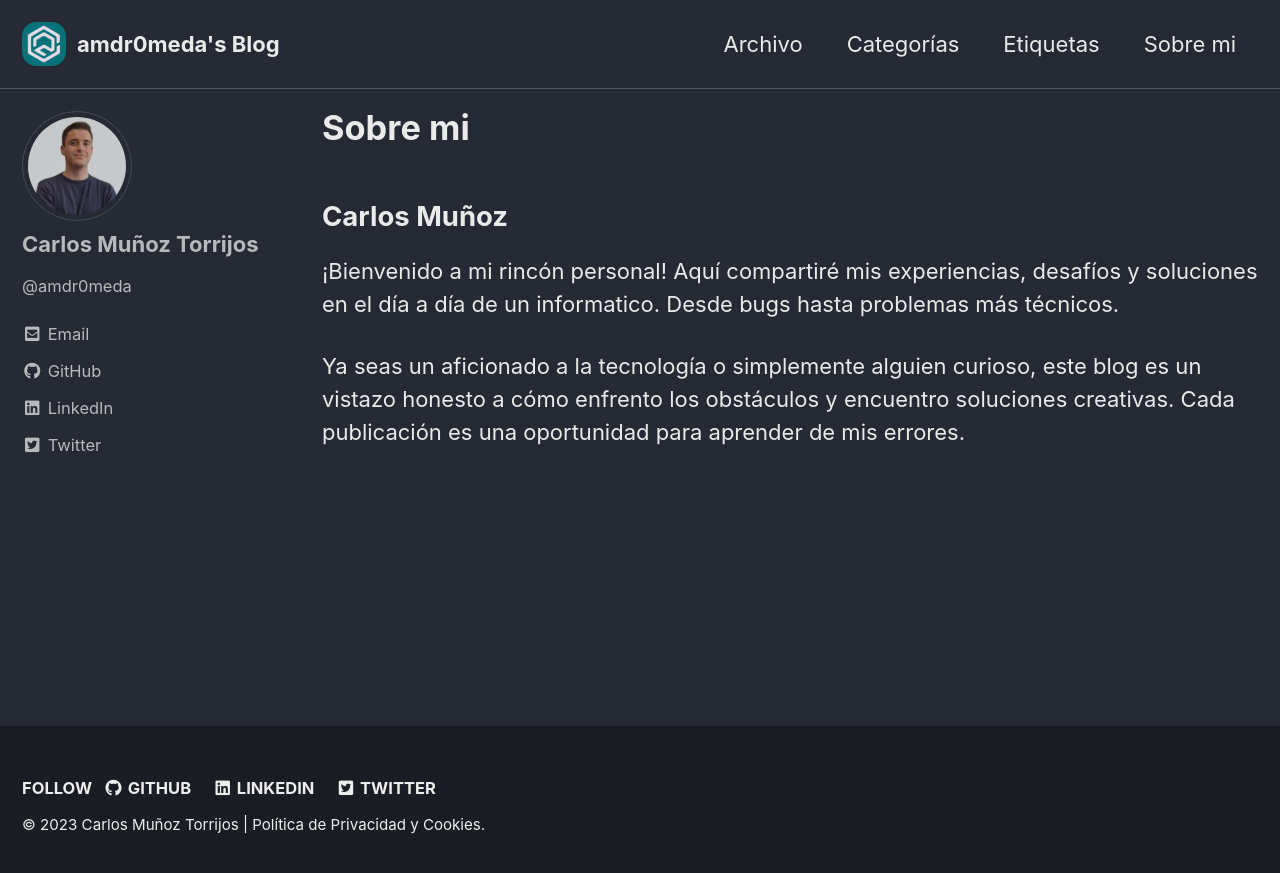
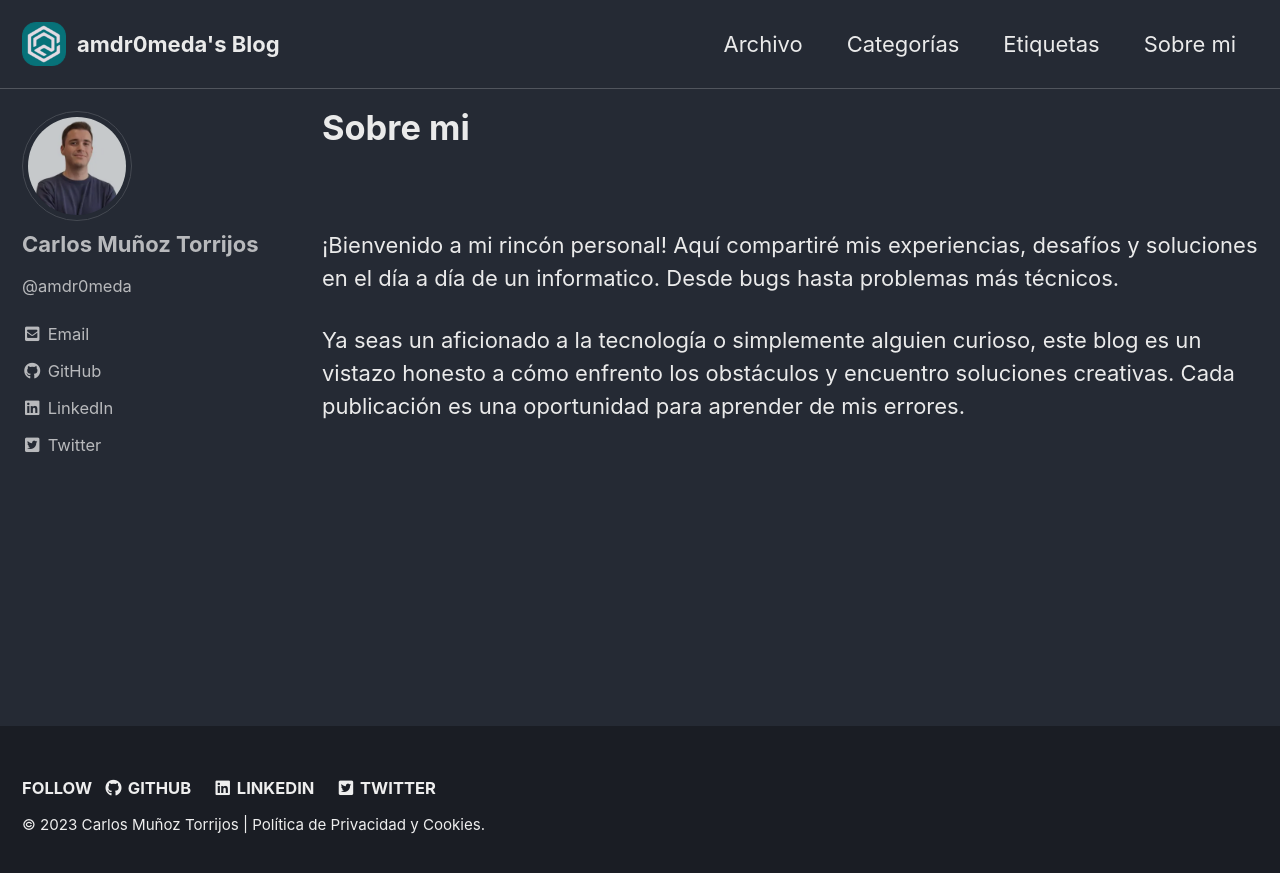
Before and after one commit to Amdr0meda/Personal_website, a Jekyll site: the page built from _pages/es/about-me.md, in a window 1280 px wide. Shown: the top 873 px of the page. Built offline with Jekyll 4.4.1, drawn with Linux system fonts in a browser that asks for light colours; cached includes are drawn as plain includes.

Commit message:
Update about-me.md

```diff
--- a/_pages/es/about-me.md
+++ b/_pages/es/about-me.md
@@ -8,8 +8,7 @@ layout: posts
 author_profile: true
 lang: es
 ---
-
-## Carlos Muñoz
+<br>
 
 ¡Bienvenido a mi rincón personal! Aquí compartiré mis experiencias, desafíos y soluciones en el día a día de un informatico. Desde bugs hasta problemas más técnicos.
 
```
